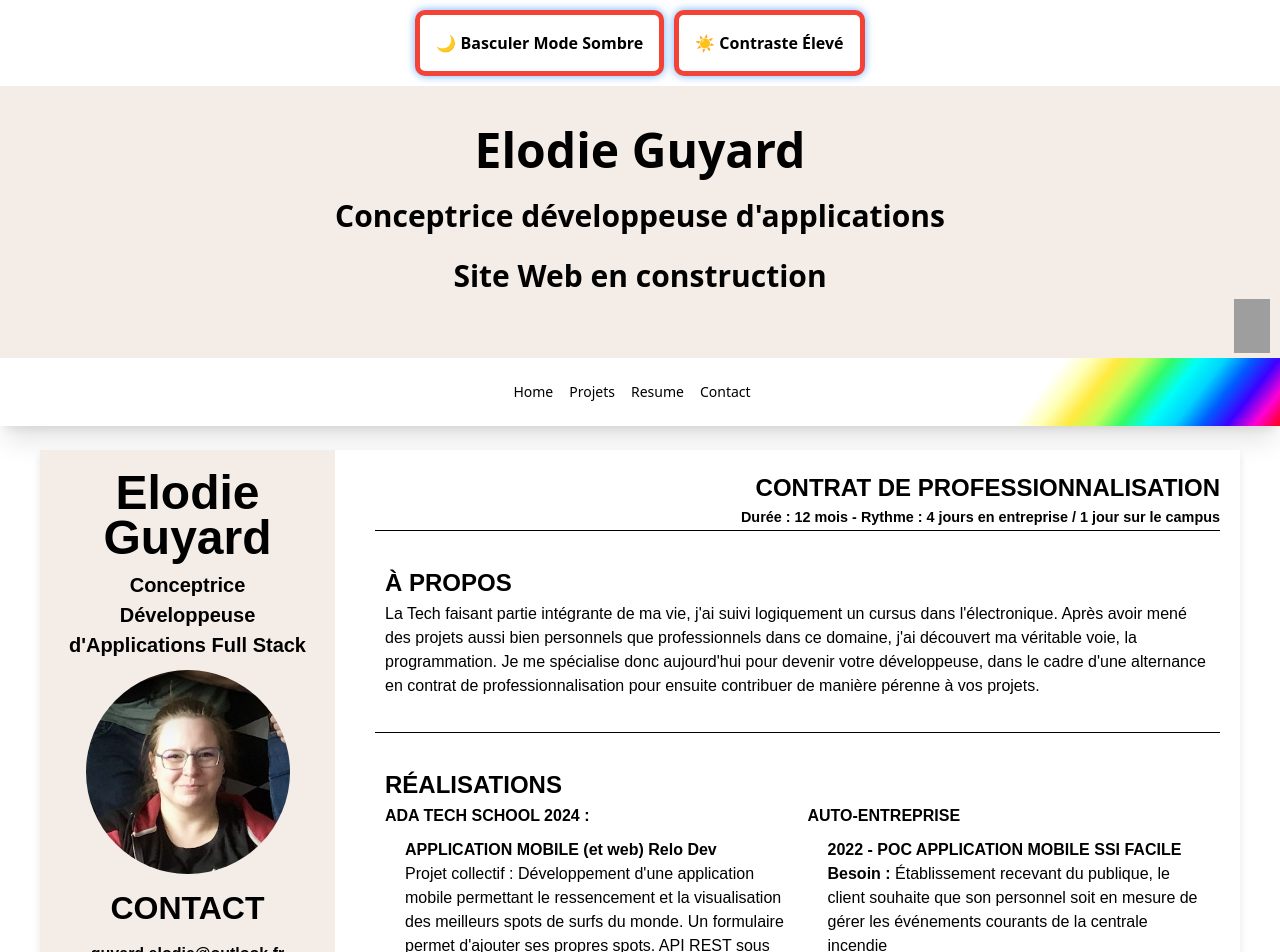
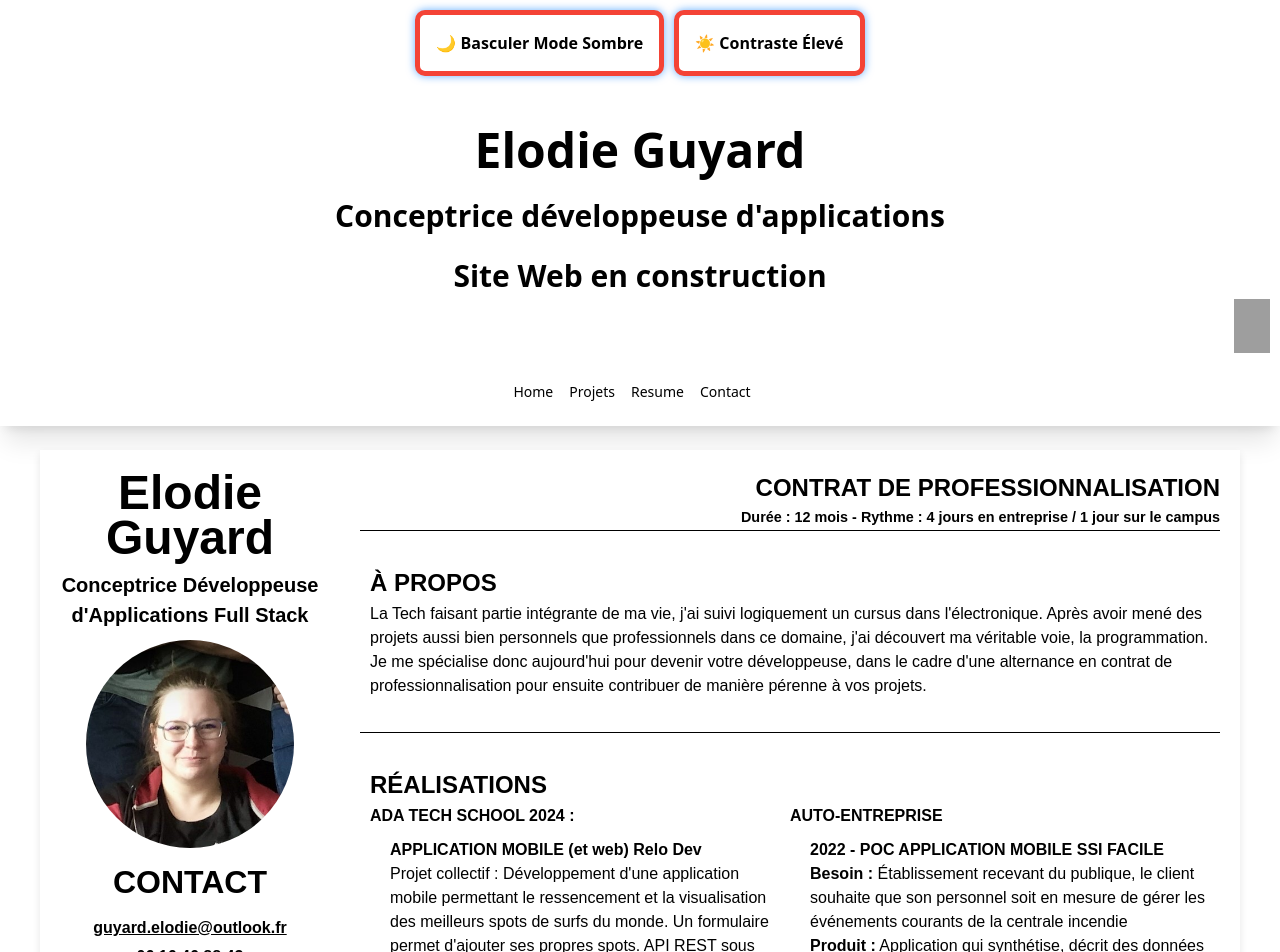
Before and after one commit to ElodieGuyard/-WIP-Portfolio, an Angular app: page /resume in a window 1280 px wide. Shown: the top 952 px of the page. Built offline with nearby package versions, Linux system fonts and the light colour scheme; grey boxes are pictures that could not be loaded.

Commit message:
Style: Adjust some colors for a11y colors variables on all the website

```diff
--- a/src/app/header/header.component.css
+++ b/src/app/header/header.component.css
@@ -0,0 +1,4 @@
+* {
+    background-color: var(--background-color);
+    color: var(--text-color);
+}
--- a/src/app/nav/nav.component.css
+++ b/src/app/nav/nav.component.css
@@ -1,4 +1,5 @@
 .navBackground {
-    background: rgb(255,255,255);
     background: linear-gradient(128deg, rgba(255,255,255,1) 0%, rgba(255,255,255,1) 80%, rgba(255,255,180,1) 82%, rgba(255,234,63,1) 84%, rgba(191,255,89,1) 86%, rgba(49,251,105,1) 88%, rgba(0,255,246,1) 90%, rgba(0,212,255,1) 92%, rgba(0,93,255,1) 94%, rgba(61,0,255,1) 96%, rgba(255,0,213,1) 98%, rgba(255,0,16,1) 100%);
+    background: var(--background-color);
+    color: var(--text-color);
 }
--- a/src/app/nav/nav.component.html
+++ b/src/app/nav/nav.component.html
@@ -2,10 +2,10 @@
 
   <div class="w-full flex justify-center lg:flex lg:justify-center lg:items-center lg:w-full">
     <div class="text-sm flex flex-col items-center lg:flex-row">
-      <a routerLink="/home" class="block mt-4 lg:inline-block lg:mt-0 text-black hover:text-gray-500 mr-4">Home</a>
-      <a routerLink="/projets" class="block mt-4 lg:inline-block lg:mt-0 text-black hover:text-gray-500 mr-4">Projets</a>
-      <a routerLink="/resume" class="block mt-4 lg:inline-block lg:mt-0 text-black hover:text-gray-500 mr-4">Resume</a>
-      <a routerLink="/contact" class="block mt-4 lg:inline-block lg:mt-0 text-black hover:text-gray-500 mr-4">Contact</a>
+      <a routerLink="/home" class="block mt-4 lg:inline-block lg:mt-0  hover:text-gray-500 mr-4">Home</a>
+      <a routerLink="/projets" class="block mt-4 lg:inline-block lg:mt-0  hover:text-gray-500 mr-4">Projets</a>
+      <a routerLink="/resume" class="block mt-4 lg:inline-block lg:mt-0  hover:text-gray-500 mr-4">Resume</a>
+      <a routerLink="/contact" class="block mt-4 lg:inline-block lg:mt-0  hover:text-gray-500 mr-4">Contact</a>
     </div>
   </div>
 </nav>
--- a/src/app/project-card/project-card.component.html
+++ b/src/app/project-card/project-card.component.html
@@ -2,7 +2,7 @@
     <!--<img class="w-full" src="/img/card-top.jpg" alt="Sunset in the mountains">-->
     <div class="px-6 py-4">
       <h3 class="font-bold text-xl mb-2">{{project.name}}</h3>
-      <p class="text-gray-700 text-base">{{project.summary}}</p>
+      <p>{{project.summary}}</p>
       <button [routerLink]="['/projects', project.id]" class=" hover:bg-blue-700">View More</button>
     </div>
     <div class="max-auto flex justify-center p-3">
--- a/src/app/resume/resume.component.css
+++ b/src/app/resume/resume.component.css
@@ -4,6 +4,7 @@
             margin: 0;
             padding: 0;
             box-sizing: border-box;
+            background-color: var(--background-color);
         }
 
         a {
@@ -27,7 +28,6 @@
             box-shadow: 0 4px 8px rgba(0, 0, 0, 0.1);
             display: grid;
             grid-template-columns: 1fr 3fr;
-            grid-gap: 20px;
         }
 
         .containerHalf {
@@ -36,7 +36,6 @@
             background-color: #fff;
             display: grid;
             grid-template-columns: 1fr 1fr;
-            grid-gap: 20px;
         }
 
         .main {
@@ -77,7 +76,7 @@
         }
 
         .sidebar {
-            background-color: #f4ece6;
+            background-color: var(--background-color);
             padding: 20px;
             text-align: center;
         }
--- a/src/styles.css
+++ b/src/styles.css
@@ -5,7 +5,7 @@
 
 /* Thème clair par défaut */
 :root {
-    --primary-color: #305ec2;
+    --primary-color: #f4ece6;
     --accent-color: #e91e63;
     --warn-color: #f44336;
     --background-color: #ffffff;
@@ -28,7 +28,6 @@
     --warn-color: #ff0000;
     --background-color: #17001E;
     --text-color: #ffff00;
-    font-weight: bold;
   }
 
   /* Appliquer aux composants */
```
